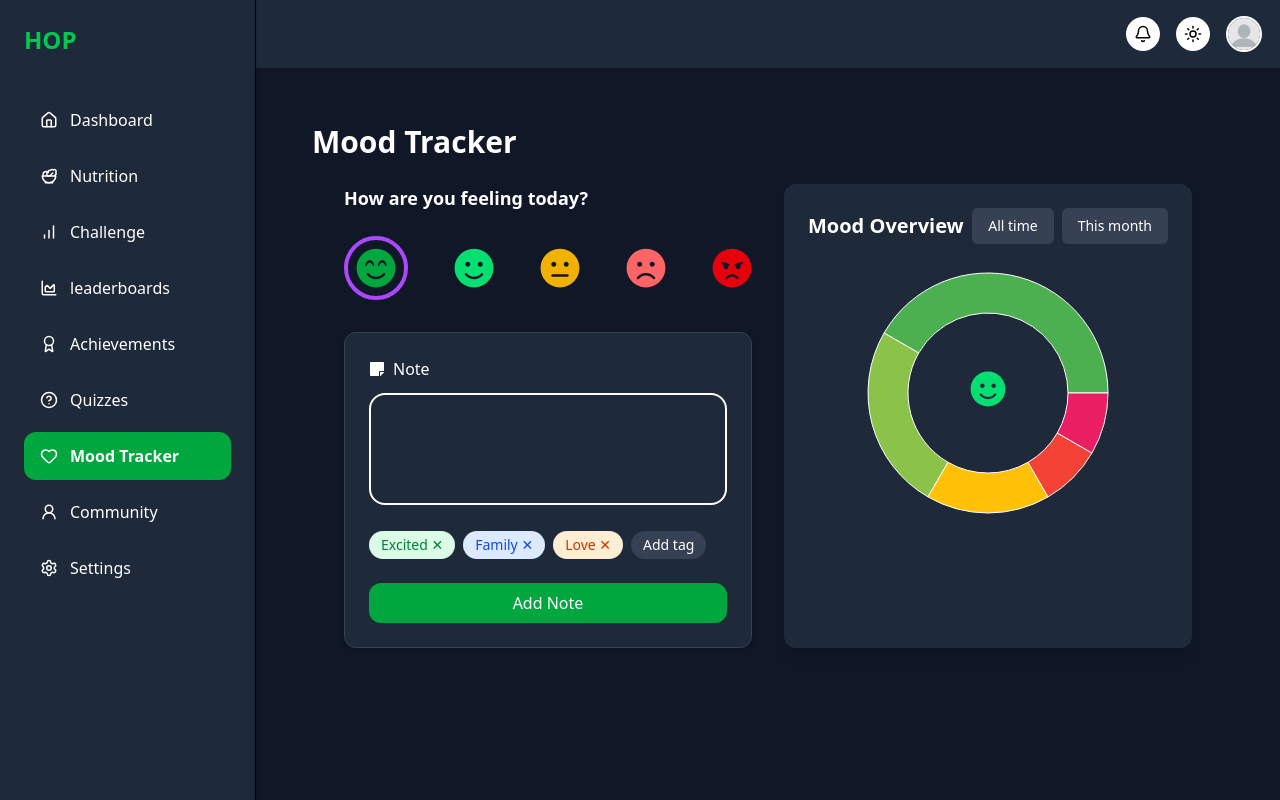
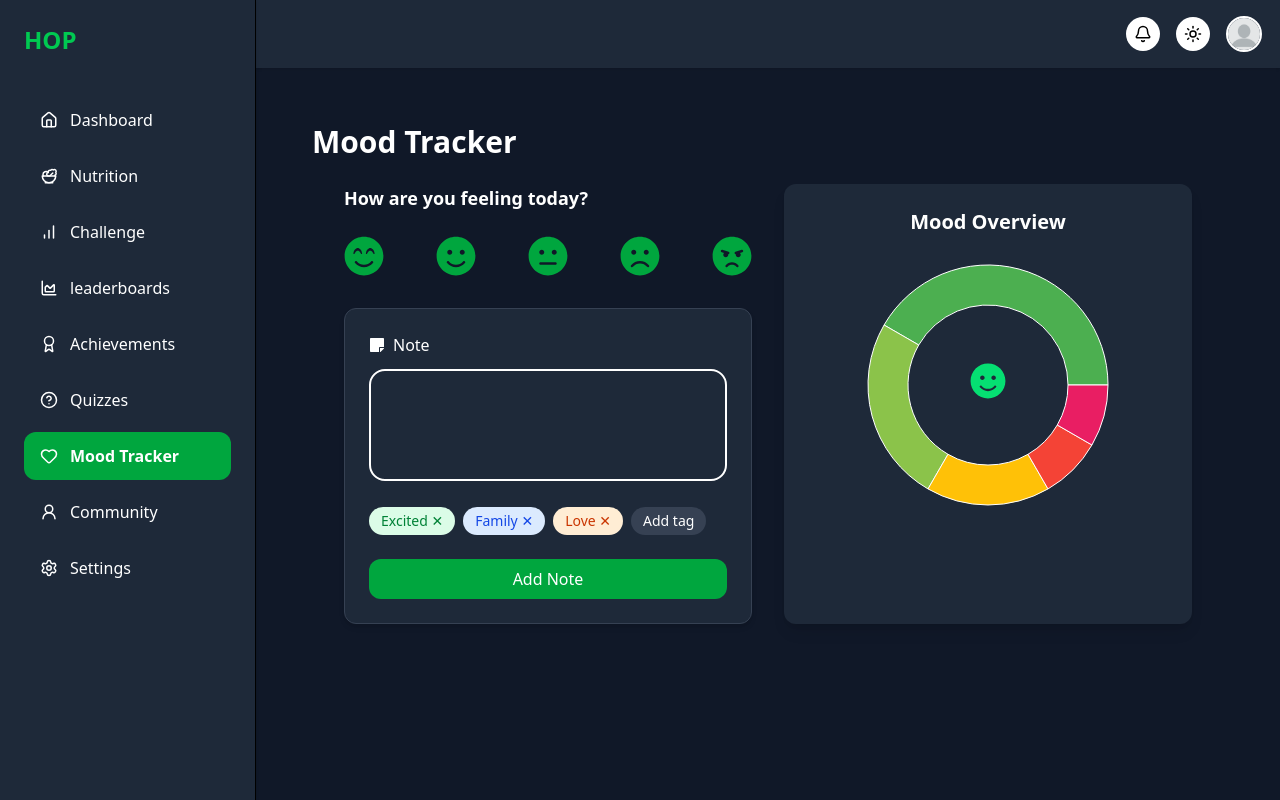
Before and after one commit to Olamilekan18/HOPwellness, a React (Vite) app in the folder frontend/: page /dashboard/moodtracker in a window 1280 px wide. Built offline with nearby package versions, Linux system fonts and the light colour scheme.

Commit message:
updating my section overview section

```diff
--- a/frontend/src/pages/dashboard/moodTracker/overviewSection.jsx
+++ b/frontend/src/pages/dashboard/moodTracker/overviewSection.jsx
@@ -7,6 +7,7 @@ import {
   FaAngry,
   FaStickyNote,
 } from "react-icons/fa";
+import { useState } from "react";
 
 const pieData = [
   { name: "Great", value: 5, color: "#4CAF50" },
@@ -15,8 +16,15 @@ const pieData = [
   { name: "Sad", value: 1, color: "#F44336" },
   { name: "Angry", value: 1, color: "#E91E63" },
 ];
-
+const getUserMood = [
+  { icon: FaSmileBeam, userMood: "Great" },
+  { icon: FaSmile, userMood: "Good" },
+  { icon: FaMeh, userMood: "Neutral" },
+  { icon: FaFrown, userMood: "Sad" },
+  { icon: FaAngry, userMood: "Angry" },
+];
 export default function MoodTrackerOverview() {
+  const [mood, setMood] = useState();
   return (
     <div className="grid grid-cols-1 md:grid-cols-2 gap-12 md:gap-8 px-4 md:px-8">
       {/* Left Side (Mood Selection and Notes) */}
@@ -24,34 +32,41 @@ export default function MoodTrackerOverview() {
         <p className="text-lg font-semibold mb-6 dark:text-white">
           How are you feeling today?
         </p>
-        <div className="flex items-center justify-between mb-8 space-x-4 sm:space-x-6">
-          <div className="border-4 rounded-full p-2 border-purple-500 hover:bg-purple-100 transition">
-            <FaSmileBeam size={40} className="text-green-600" />
+        <div className="flex items-center justify-between mb-8 space-x-4 sm:space-x-6 overflow-x-auto">
+          {getUserMood.map(({ icon: Icon, userMood }, idx) => {
+            return (
+              <div
+                key={idx}
+                className={
+                  mood === userMood
+                    ? " border-2 rounded-full p-1 border-green-500 hover:bg-purple-100 transition"
+                    : null
+                }
+              >
+                <Icon
+                  size={40}
+                  className="text-green-600 "
+                  onClick={() => {
+                    setMood(userMood);
+                  }}
+                />
               </div>
-          <FaSmile
-            size={40}
-            className="text-green-400 hover:text-green-600 transition"
-          />
-          <FaMeh
-            size={40}
-            className="text-yellow-500 hover:text-yellow-600 transition"
-          />
-          <FaFrown
-            size={40}
-            className="text-red-400 hover:text-red-600 transition"
-          />
-          <FaAngry
-            size={40}
-            className="text-red-600 hover:text-red-800 transition"
-          />
+            );
+          })}
         </div>
 
         <div className="relative bg-white border rounded-xl p-6 shadow-md dark:bg-gray-800 dark:border-gray-700">
-          <div className="flex items-center gap-2 font-medium mb-3 text-gray-700 dark:text-white">
+          <div className="flex flex-wrap items-center justify-between gap-2 font-medium mb-3 text-gray-700 dark:text-white">
+            <div className="flex items-center gap-2">
               <FaStickyNote />
               <span>Note</span>
             </div>
-          <textarea className="text-gray-800 dark:text-gray-300 mb-5 w-full h-28 border-2 border-gray-700 dark:border-white rounded-2xl p-2 resize-none"></textarea>
+            <span className="text-gray-500 dark:text-gray-300">
+              {mood ? `Mood: ${mood}` : null}
+            </span>
+          </div>
+
+          <textarea className="text-gray-800 dark:text-gray-300 mb-5 w-full h-28 border-2 border-gray-600 dark:border-white rounded-2xl p-2 resize-none"></textarea>
 
           <div className="flex flex-wrap gap-2 mb-6">
             <span className="bg-green-100 text-green-700 px-3 py-1 rounded-full text-sm">
@@ -74,23 +89,13 @@ export default function MoodTrackerOverview() {
         </div>
       </div>
 
-      {/* Right Side (Pie Chart) */}
-  <div className="p-6 rounded-xl shadow-lg dark:bg-gray-800">
-  <div className="flex justify-between items-center mb-6">
-    <h3 className="font-semibold text-xl text-gray-800 dark:text-white">
+      <div className="p-6 rounded-xl shadow-lg dark:bg-gray-800 max-w-full">
+        <div className="mb-6">
+          <h3 className="font-semibold text-xl text-center text-gray-800 dark:text-white">
             Mood Overview
           </h3>
-    <div className="flex gap-2 text-sm">
-      <button className="bg-gray-100 dark:bg-gray-700 px-4 py-2 rounded-md font-medium text-gray-700 dark:text-white hover:bg-gray-200 dark:hover:bg-gray-600 transition">
-        All time
-      </button>
-      <button className="bg-gray-100 dark:bg-gray-700 px-4 py-2 rounded-md font-medium text-gray-700 dark:text-white hover:bg-gray-200 dark:hover:bg-gray-600 transition">
-        This month
-      </button>
-    </div>
         </div>
 
-  {/* Center the PieChart */}
         <div className="flex justify-center items-center relative">
           <PieChart width={250} height={250}>
             <Pie
@@ -108,13 +113,11 @@ export default function MoodTrackerOverview() {
             </Pie>
           </PieChart>
 
-    {/* Icon positioning fixed and centered */}
           <div className="absolute top-1/2 left-1/2 transform -translate-x-1/2 -translate-y-1/2">
             <FaSmile size={36} className="mx-auto text-green-400 mb-2" />
           </div>
         </div>
       </div>
-
     </div>
   );
 }
```
Lines whose indentation alone changed are shown as unchanged.
